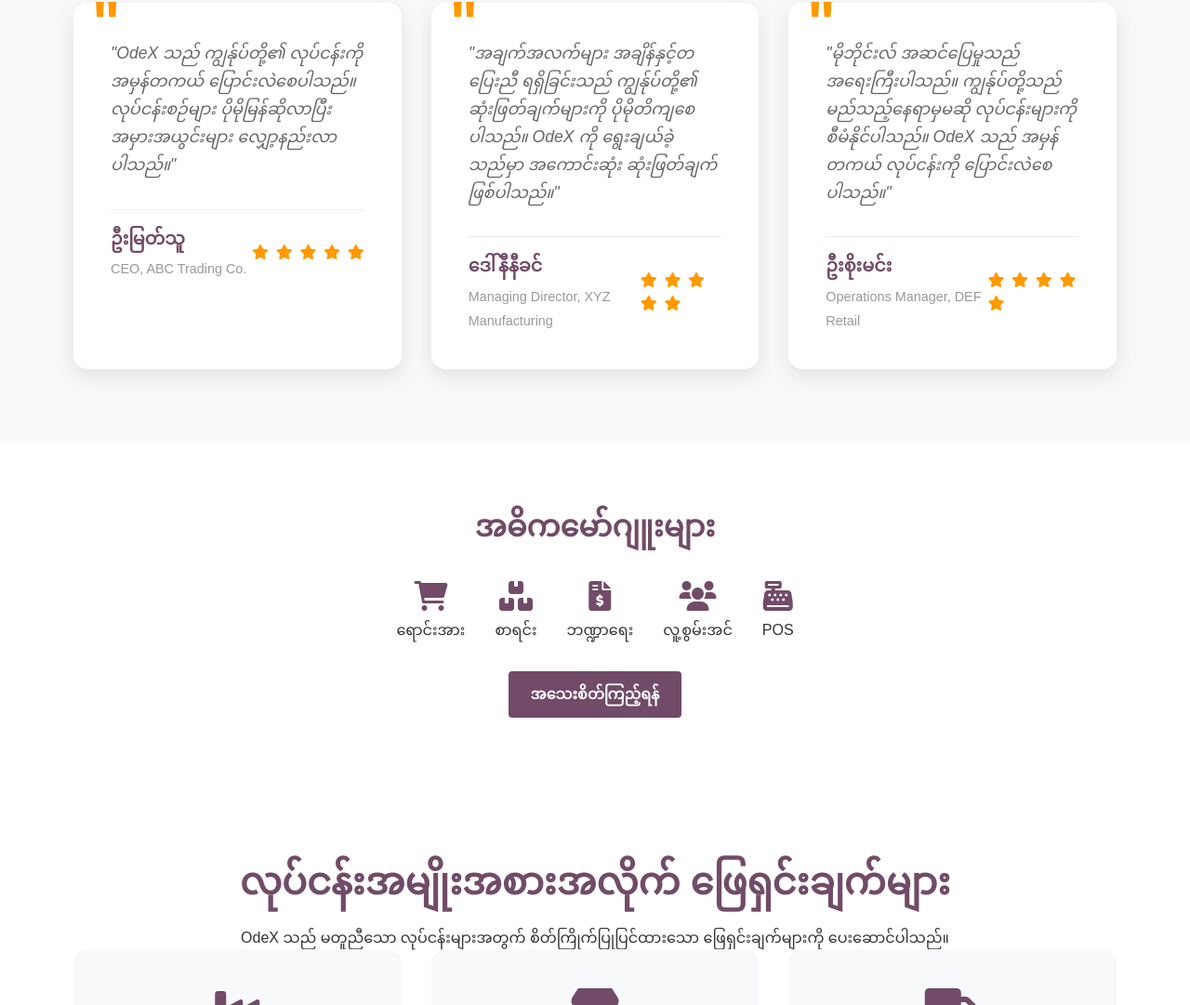
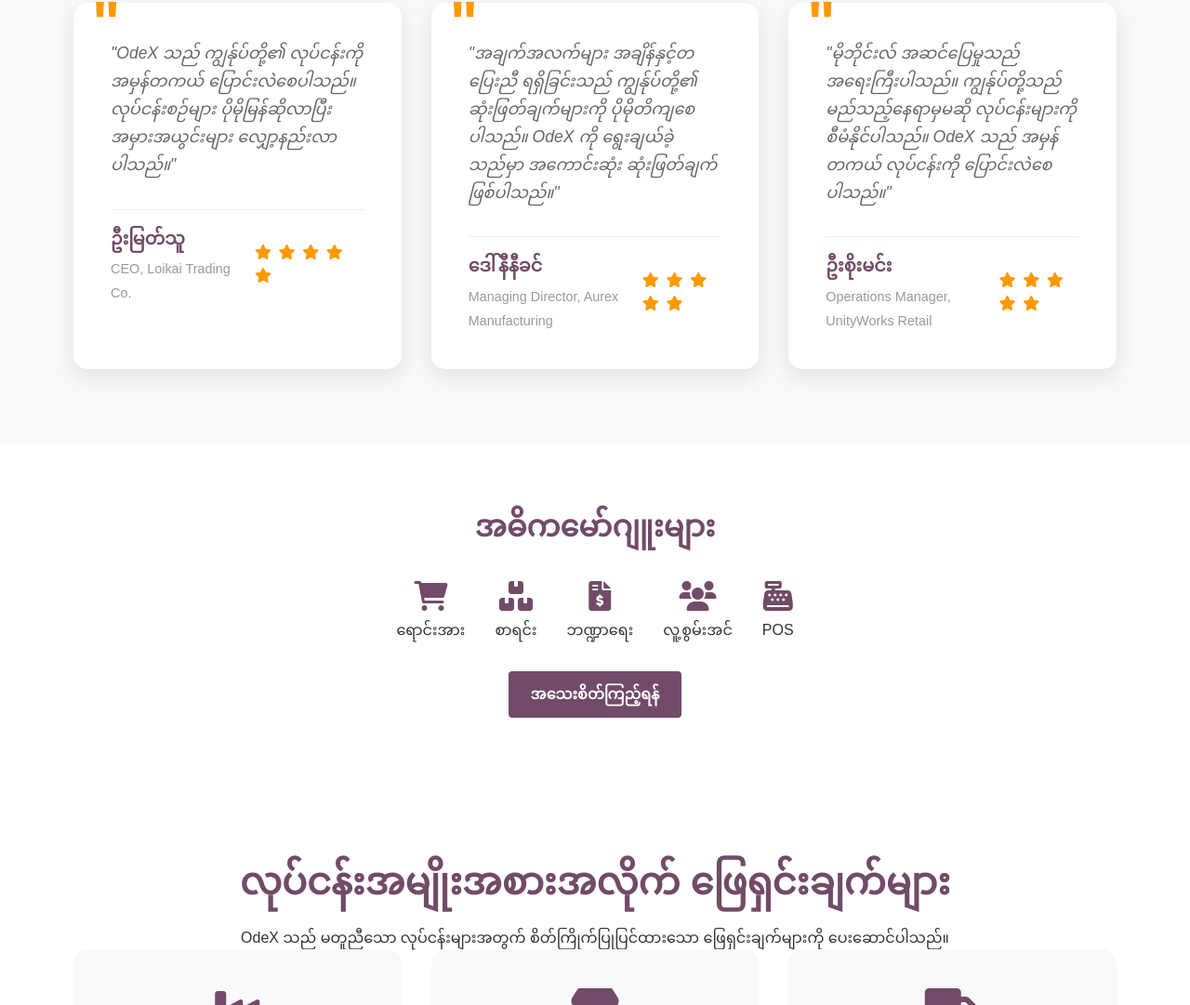
Before and after one commit to cthuhtetaung/odex, a plain HTML site: page odoo-erp-website/index.html in a window 1280 px wide. Shown: the part 2609-3690 px from the top of the page at 93% size. Drawn offline with Linux system fonts and the light colour scheme; a web font is replaced by a local one.

Commit message:
chore(testimonials): update company names and titles per request

```diff
--- a/odoo-erp-website/index.html
+++ b/odoo-erp-website/index.html
@@ -161,7 +161,7 @@
                     <div class="testimonial-author">
                         <div class="author-info">
                             <h4>ဦးမြတ်သူ</h4>
-                            <span>CEO, ABC Trading Co.</span>
+                            <span>CEO, Loikai Trading Co.</span>
                         </div>
                         <div class="rating">
                             <i class="fas fa-star"></i>
@@ -179,7 +179,7 @@
                     <div class="testimonial-author">
                         <div class="author-info">
                             <h4>ဒေါ်နီနီခင်</h4>
-                            <span>Managing Director, XYZ Manufacturing</span>
+                            <span>Managing Director, Aurex Manufacturing</span>
                         </div>
                         <div class="rating">
                             <i class="fas fa-star"></i>
@@ -197,7 +197,7 @@
                     <div class="testimonial-author">
                         <div class="author-info">
                             <h4>ဦးစိုးမင်း</h4>
-                            <span>Operations Manager, DEF Retail</span>
+                            <span>Operations Manager, UnityWorks Retail</span>
                         </div>
                         <div class="rating">
                             <i class="fas fa-star"></i>
```
